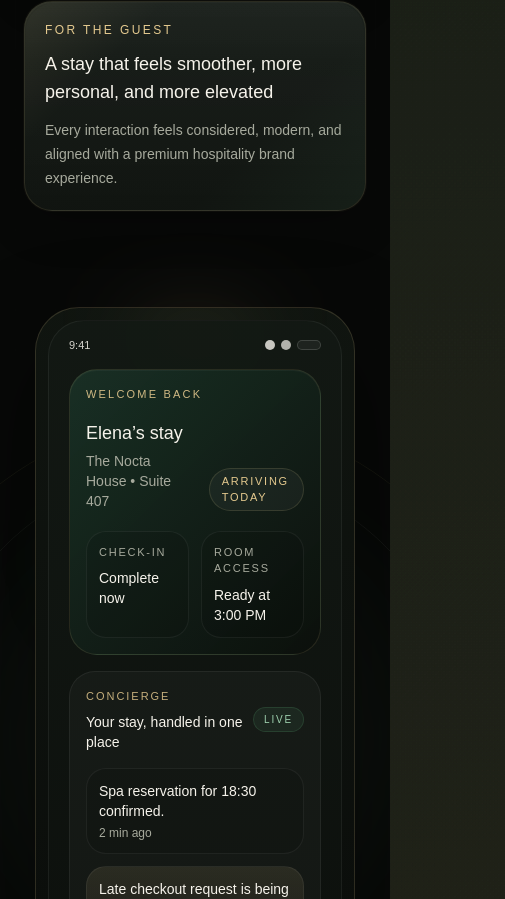
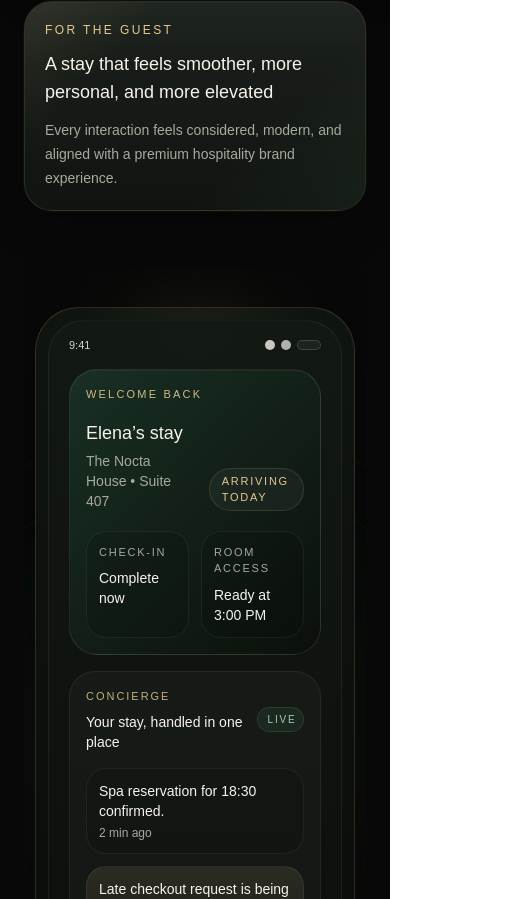
Before and after one commit to szymonbasiul/nocta-guest, a Next.js app: page / in a window 390 px wide. Shown: the part 1101-2000 px from the top of the page, 505 px wide, since content can reach past the window. Built offline with nearby package versions, Linux system fonts and the light colour scheme.

Commit message:
fix: remove mobile horizontal overflow across landing page

```diff
--- a/src/app/globals.css
+++ b/src/app/globals.css
@@ -37,11 +37,15 @@
 
 * {
   box-sizing: border-box;
+  min-width: 0;
 }
 
 html,
 body {
   min-height: 100%;
+  width: 100%;
+  max-width: 100%;
+  overflow-x: clip;
 }
 
 html {
@@ -50,6 +54,8 @@
 
 body {
   margin: 0;
+  max-width: 100%;
+  overflow-x: hidden;
   background:
     radial-gradient(circle at top, rgba(78, 138, 99, 0.12), transparent 26%),
     radial-gradient(circle at 80% 12%, rgba(198, 163, 106, 0.12), transparent 20%),
@@ -82,6 +88,14 @@
 textarea,
 select {
   font: inherit;
+}
+
+img,
+svg,
+video,
+canvas {
+  max-width: 100%;
+  height: auto;
 }
 
 ::selection {
@@ -149,16 +163,17 @@
 
 .premium-card-hover {
   transition:
-    transform 300ms ease,
-    border-color 300ms ease,
-    box-shadow 300ms ease;
+    transform 260ms ease,
+    border-color 260ms ease,
+    box-shadow 260ms ease,
+    background 260ms ease;
 }
 
 .premium-card-hover:hover {
   transform: translateY(-4px);
-  border-color: rgba(228, 201, 142, 0.18);
+  border-color: rgba(228, 201, 142, 0.22);
   box-shadow:
-    0 26px 80px rgba(0, 0, 0, 0.36),
+    0 30px 80px rgba(0, 0, 0, 0.42),
     0 0 0 1px rgba(228, 201, 142, 0.05);
 }
 
@@ -232,81 +247,13 @@
     box-shadow 220ms ease,
     border-color 220ms ease,
     background 220ms ease,
-    color 220ms ease;
-}
-
-/* CTA hover */
-
-a:hover {
-  transform: translateY(-1px);
-}
-
-/* premium card hover lift */
-
-.premium-card-hover {
-  transition:
-    transform 260ms ease,
-    border-color 260ms ease,
-    box-shadow 260ms ease,
-    background 260ms ease;
-}
-
-.premium-card-hover:hover {
-  transform: translateY(-4px);
-  border-color: rgba(228, 201, 142, 0.22);
-  box-shadow:
-    0 30px 80px rgba(0,0,0,0.42),
-    0 0 0 1px rgba(228,201,142,0.05);
-}
-
-/* subtle phone stage lift */
-
-.phone-stage {
-  transition:
-    transform 420ms ease,
-    box-shadow 420ms ease;
-}
-
-.phone-stage:hover {
-  transform: translateY(-6px);
-}
-
-/* link polish */
-
-.footer-link {
-  transition:
-    transform 200ms ease,
-    border-color 200ms ease,
-    background 200ms ease;
-}
-
-.footer-link:hover {
-  transform: translateY(-2px);
-}
-
-/* ===== INTERACTION POLISH ===== */
-
-button,
-a {
-  transition:
-    transform 220ms ease,
-    box-shadow 220ms ease,
-    border-color 220ms ease,
-    background 220ms ease,
     color 220ms ease,
     opacity 220ms ease;
 }
 
-a:hover {
+a:hover,
+button:hover {
   transform: translateY(-1px);
-}
-
-.premium-card-hover {
-  transition:
-    transform 260ms ease,
-    border-color 260ms ease,
-    box-shadow 260ms ease,
-    background 260ms ease;
 }
 
 .premium-card-hover:hover {
--- a/src/components/nocta/app-showcase.tsx
+++ b/src/components/nocta/app-showcase.tsx
@@ -9,7 +9,7 @@
 
 function ShowcasePhonePrimary() {
   return (
-    <div className="relative mx-auto w-full max-w-[350px] rounded-[44px] border border-[rgba(228,201,142,0.14)] bg-[linear-gradient(180deg,rgba(16,21,16,0.98)_0%,rgba(9,11,9,0.98)_100%)] p-3 shadow-[0_36px_90px_rgba(0,0,0,0.42)]">
+    <div className="phone-stage relative mx-auto w-full max-w-[350px] rounded-[44px] border border-[rgba(228,201,142,0.14)] bg-[linear-gradient(180deg,rgba(16,21,16,0.98)_0%,rgba(9,11,9,0.98)_100%)] p-3 shadow-[0_36px_90px_rgba(0,0,0,0.42)]">
       <div className="relative overflow-hidden rounded-[36px] border border-white/6 bg-[linear-gradient(180deg,rgba(19,25,20,0.96)_0%,rgba(11,14,11,0.98)_100%)]">
         <div className="flex items-center justify-between px-5 pt-4 text-[11px] font-medium text-foreground/85">
           <span>9:41</span>
@@ -119,7 +119,10 @@
 
 export function AppShowcase() {
   return (
-    <section id="product" className="relative border-t border-white/5 py-24 sm:py-28">
+    <section
+      id="product"
+      className="relative overflow-hidden border-t border-white/5 py-24 sm:py-28"
+    >
       <div className="section-grid pointer-events-none absolute inset-0 opacity-35" />
       <div className="pointer-events-none absolute left-1/2 top-[20%] h-[520px] w-[520px] -translate-x-1/2 rounded-full bg-[radial-gradient(circle,rgba(228,201,142,0.08)_0%,rgba(78,138,99,0.08)_40%,transparent_72%)] blur-3xl" />
 
@@ -179,7 +182,7 @@
             </div>
           </div>
 
-          <div className="relative mx-auto w-full max-w-[760px]">
+          <div className="relative mx-auto w-full max-w-[760px] overflow-hidden">
             <div className="relative min-h-[640px]">
               <div className="absolute left-1/2 top-1/2 h-[620px] w-[620px] -translate-x-1/2 -translate-y-1/2 rounded-full border border-[rgba(228,201,142,0.08)]" />
               <div className="absolute left-1/2 top-1/2 h-[520px] w-[520px] -translate-x-1/2 -translate-y-1/2 rounded-full border border-white/5" />
--- a/src/components/nocta/cta-section.tsx
+++ b/src/components/nocta/cta-section.tsx
@@ -8,7 +8,7 @@
 
 export function CtaSection() {
   return (
-    <section id="contact" className="relative border-t border-white/5 py-24 sm:py-28 lg:py-32">
+    <section id="contact" className="relative overflow-hidden border-t border-white/5 py-24 sm:py-28 lg:py-32">
       <div className="section-grid pointer-events-none absolute inset-0 opacity-35" />
       <div className="pointer-events-none absolute left-1/2 top-[20%] h-[440px] w-[440px] -translate-x-1/2 rounded-full bg-[radial-gradient(circle,rgba(228,201,142,0.12)_0%,rgba(78,138,99,0.08)_45%,transparent_75%)] blur-3xl" />
 
--- a/src/components/nocta/faq.tsx
+++ b/src/components/nocta/faq.tsx
@@ -66,7 +66,7 @@
 
 export function Faq() {
   return (
-    <section id="faq" className="relative border-t border-white/5 py-24 sm:py-28">
+    <section id="faq" className="relative overflow-hidden border-t border-white/5 py-24 sm:py-28">
       <div className="section-grid pointer-events-none absolute inset-0 opacity-35" />
       <div className="pointer-events-none absolute right-[8%] top-[14%] h-[240px] w-[240px] rounded-full bg-[radial-gradient(circle,rgba(228,201,142,0.10)_0%,transparent_72%)] blur-3xl" />
       <div className="pointer-events-none absolute left-[7%] bottom-[12%] h-[220px] w-[220px] rounded-full bg-[radial-gradient(circle,rgba(78,138,99,0.12)_0%,transparent_72%)] blur-3xl" />
--- a/src/components/nocta/footer.tsx
+++ b/src/components/nocta/footer.tsx
@@ -14,7 +14,7 @@
 
 export function Footer() {
   return (
-    <footer className="relative border-t border-white/5 py-16 sm:py-20">
+    <footer className="relative overflow-hidden border-t border-white/5 py-16 sm:py-20">
       <div className="pointer-events-none absolute inset-0 bg-[radial-gradient(circle_at_bottom,rgba(228,201,142,0.06),transparent_34%)]" />
 
       <Container className="relative">
--- a/src/components/nocta/hero.tsx
+++ b/src/components/nocta/hero.tsx
@@ -219,7 +219,7 @@
             </div>
           </div>
 
-          <div className="relative mx-auto w-full max-w-[760px]">
+          <div className="relative mx-auto w-full max-w-[760px] overflow-hidden">
             <div className="pointer-events-none absolute left-1/2 top-1/2 h-[640px] w-[640px] -translate-x-1/2 -translate-y-1/2 rounded-full border border-[rgba(228,201,142,0.07)]" />
             <div className="pointer-events-none absolute left-1/2 top-1/2 h-[540px] w-[540px] -translate-x-1/2 -translate-y-1/2 rounded-full border border-[rgba(255,255,255,0.05)]" />
             <div className="absolute left-1/2 top-1/2 h-[540px] w-[540px] -translate-x-1/2 -translate-y-1/2 rounded-full bg-[radial-gradient(circle,rgba(228,201,142,0.09)_0%,rgba(78,138,99,0.08)_38%,transparent_72%)] blur-3xl" />
--- a/src/components/nocta/testimonials.tsx
+++ b/src/components/nocta/testimonials.tsx
@@ -79,7 +79,10 @@
 
 export function Testimonials() {
   return (
-    <section id="testimonials" className="relative border-t border-white/5 py-24 sm:py-28">
+    <section
+      id="testimonials"
+      className="relative overflow-hidden border-t border-white/5 py-24 sm:py-28"
+    >
       <div className="section-grid pointer-events-none absolute inset-0 opacity-35" />
       <div className="pointer-events-none absolute left-[8%] top-[18%] h-[240px] w-[240px] rounded-full bg-[radial-gradient(circle,rgba(78,138,99,0.12)_0%,transparent_72%)] blur-3xl" />
       <div className="pointer-events-none absolute right-[10%] bottom-[16%] h-[260px] w-[260px] rounded-full bg-[radial-gradient(circle,rgba(228,201,142,0.10)_0%,transparent_72%)] blur-3xl" />
--- a/src/components/nocta/why-nocta.tsx
+++ b/src/components/nocta/why-nocta.tsx
@@ -64,7 +64,7 @@
 
 export function WhyNocta() {
   return (
-    <section id="why-nocta" className="relative border-t border-white/5 py-24 sm:py-28">
+    <section id="why-nocta" className="relative overflow-hidden border-t border-white/5 py-24 sm:py-28">
       <div className="section-grid pointer-events-none absolute inset-0 opacity-35" />
       <div className="pointer-events-none absolute right-[8%] top-[18%] h-[260px] w-[260px] rounded-full bg-[radial-gradient(circle,rgba(228,201,142,0.10)_0%,transparent_72%)] blur-3xl" />
       <div className="pointer-events-none absolute left-[6%] bottom-[10%] h-[240px] w-[240px] rounded-full bg-[radial-gradient(circle,rgba(78,138,99,0.12)_0%,transparent_72%)] blur-3xl" />
```
